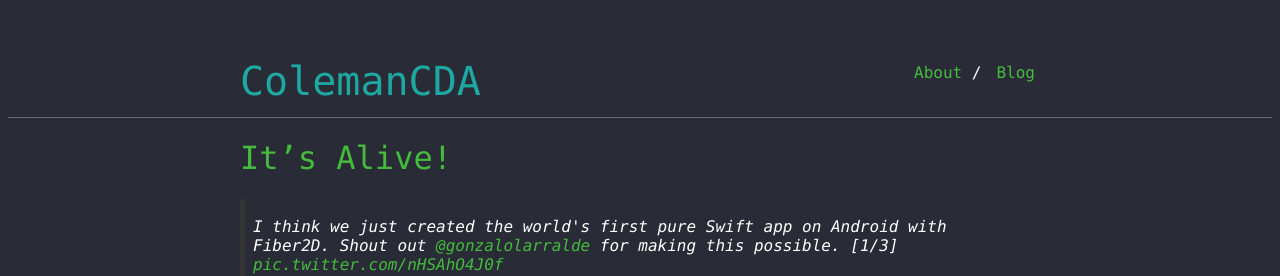
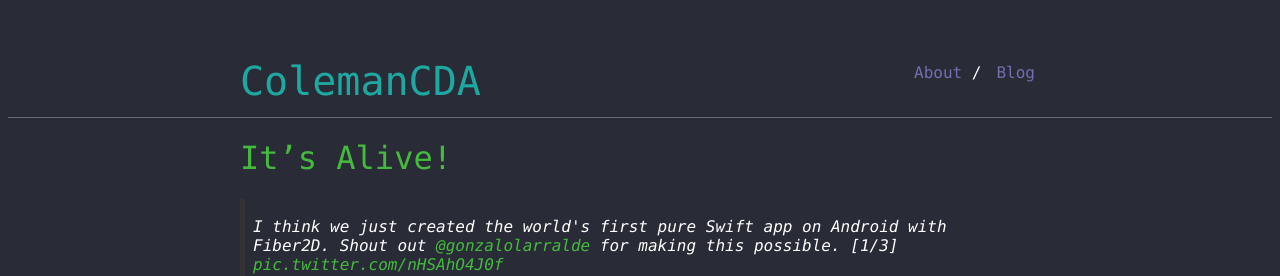
Before and after one commit to colemancda/colemancda.github.io, a Jekyll site: the page built from index.md, in a window 1280 px wide. Shown: the top 276 px of the page. Built offline with Jekyll 4.4.1, drawn with Linux system fonts in a browser that asks for light colours; comment, search, counter and statistics services are not loaded; our own code applies the rules of GitHub Pages for plain Markdown files.

Commit message:
update theme

```diff
--- a/_layouts/default.html
+++ b/_layouts/default.html
@@ -58,11 +58,7 @@
             <a id="author-name" class="alignable pull-left" href="{{ site.url }}{{ site.baseurl }}">{{ site.title }}</a>
             <ul class="alignable pull-right navbar-ul">
                 {% for x in site.data.nav %}
-                    {% if x.name == "Resume" %}
-                        <li class="alignable pull-right nav-list"><a target="_blank" href="{{ x.link }}">{{ x.name }}</a>
-                    {% else %}
-                        <li class="alignable pull-right nav-list"><a href="{{ x.link }}">{{ x.name }}</a>
-                    {% endif %}
+										<li class="alignable pull-right nav-list"><a href="{{ x.link }}">{{ x.name }}</a>
                     {% if forloop.first == false %}
                         /
                     {% endif %}
--- a/_sass/_style.scss
+++ b/_sass/_style.scss
@@ -23,7 +23,7 @@ a:not([href]), a:visited, a:link, a:hover {
 		text-decoration: none;
 	}
 
-a:active {
+a:not([href]), a:active {
 			color: #5124E3;
 			font-weight: 400;
 			text-decoration: none;
@@ -62,6 +62,11 @@ hr {
     list-style-type: none;
     margin: 0 5px 0 10px;
 }
+
+.nav-list a {
+    color: #746DB0;
+}
+
 .alignable {
     display: inline-block;
 }
```
